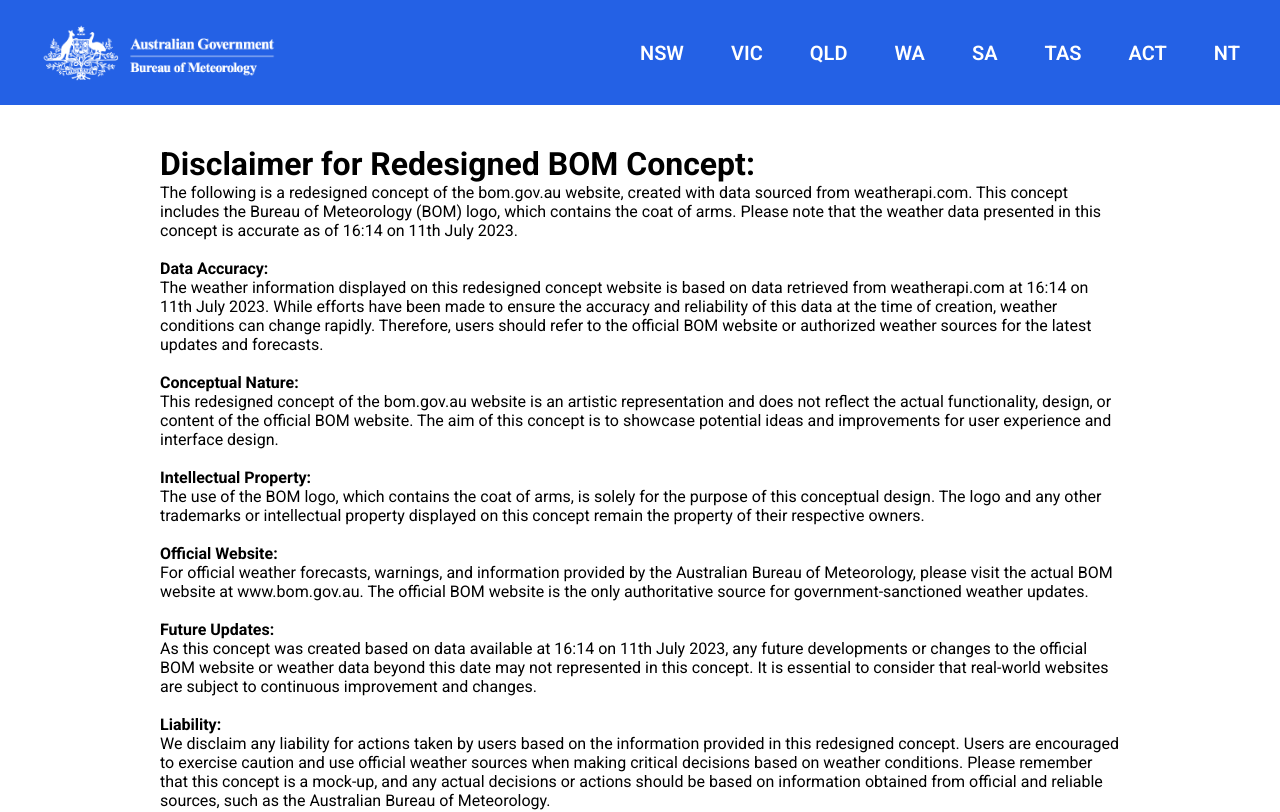
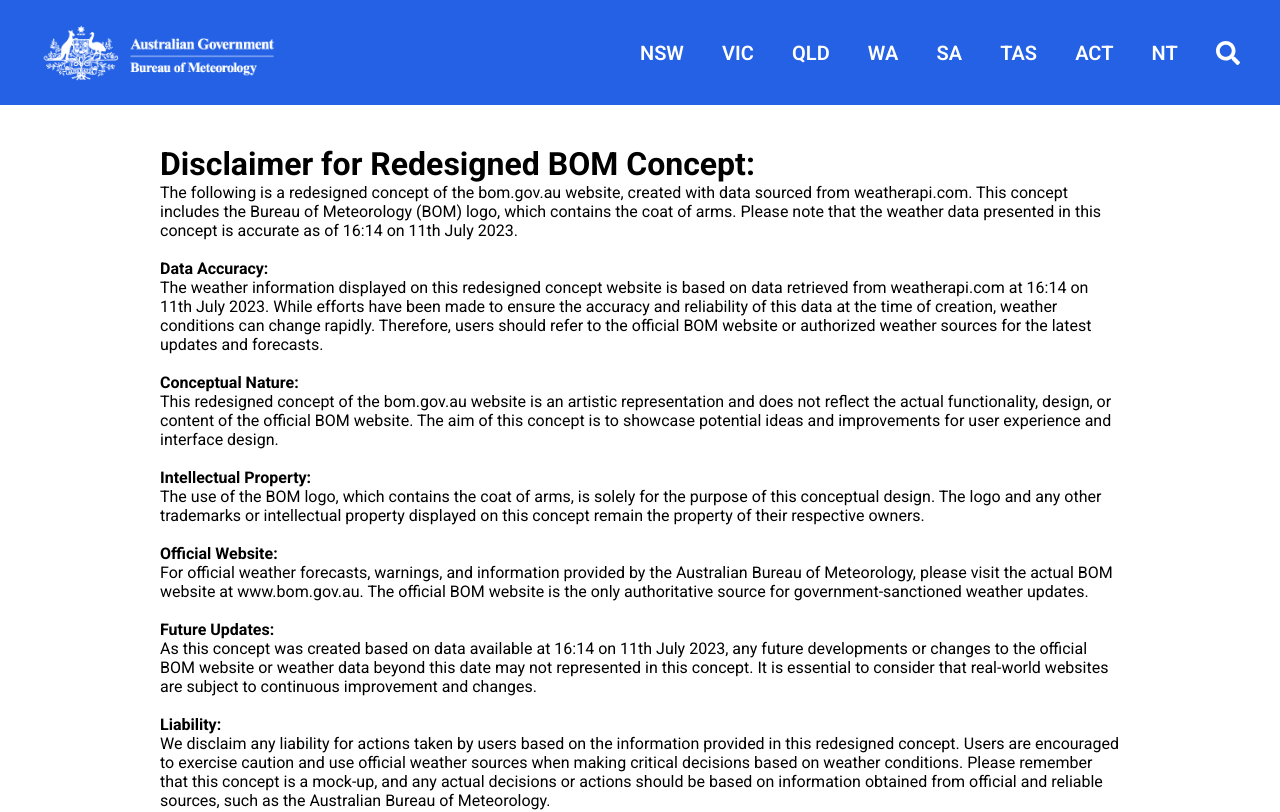
Before and after one commit to jackwellerreal/bom-newsite, a plain HTML site: page disclaimer.html in a window 1280 px wide. Shown: the top 812 px of the page. Drawn offline with nearby package versions, Linux system fonts and the light colour scheme.

Commit message:
Search icon removed accidentally

```diff
--- a/disclaimer.html
+++ b/disclaimer.html
@@ -142,6 +142,13 @@
                     <a href="./redirect.html">Rainfall & River Conditions</a>
                 </div>
             </div>
+            <a href="./redirect.html" class="header-menu-item">
+                <svg xmlns="http://www.w3.org/2000/svg" viewBox="0 0 512 512">
+                    <!--! Font Awesome Free 6.4.0 by @fontawesome - https://fontawesome.com License - https://fontawesome.com/license (Commercial License) Copyright 2023 Fonticons, Inc. -->
+                    <path
+                        d="M505 442.7L405.3 343c-4.5-4.5-10.6-7-17-7H372c27.6-35.3 44-79.7 44-128C416 93.1 322.9 0 208 0S0 93.1 0 208s93.1 208 208 208c48.3 0 92.7-16.4 128-44v16.3c0 6.4 2.5 12.5 7 17l99.7 99.7c9.4 9.4 24.6 9.4 33.9 0l28.3-28.3c9.4-9.4 9.4-24.6.1-34zM208 336c-70.7 0-128-57.2-128-128 0-70.7 57.2-128 128-128 70.7 0 128 57.2 128 128 0 70.7-57.2 128-128 128z" />
+                </svg>
+            </a>
         </div>
     </header>
     <div class="main">
```
Also changed, not shown: radar.html (+7 -0 lines), redirect.html (+7 -0 lines).
